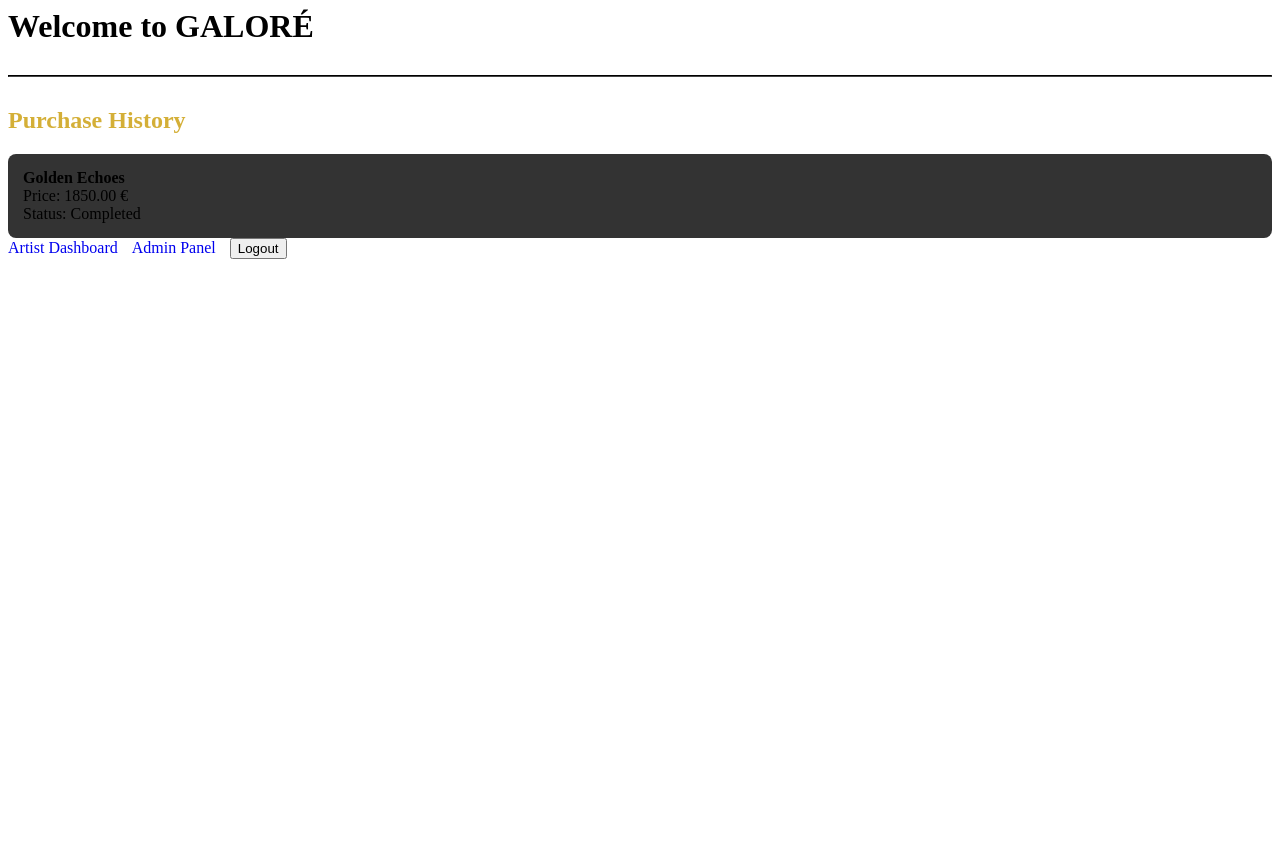
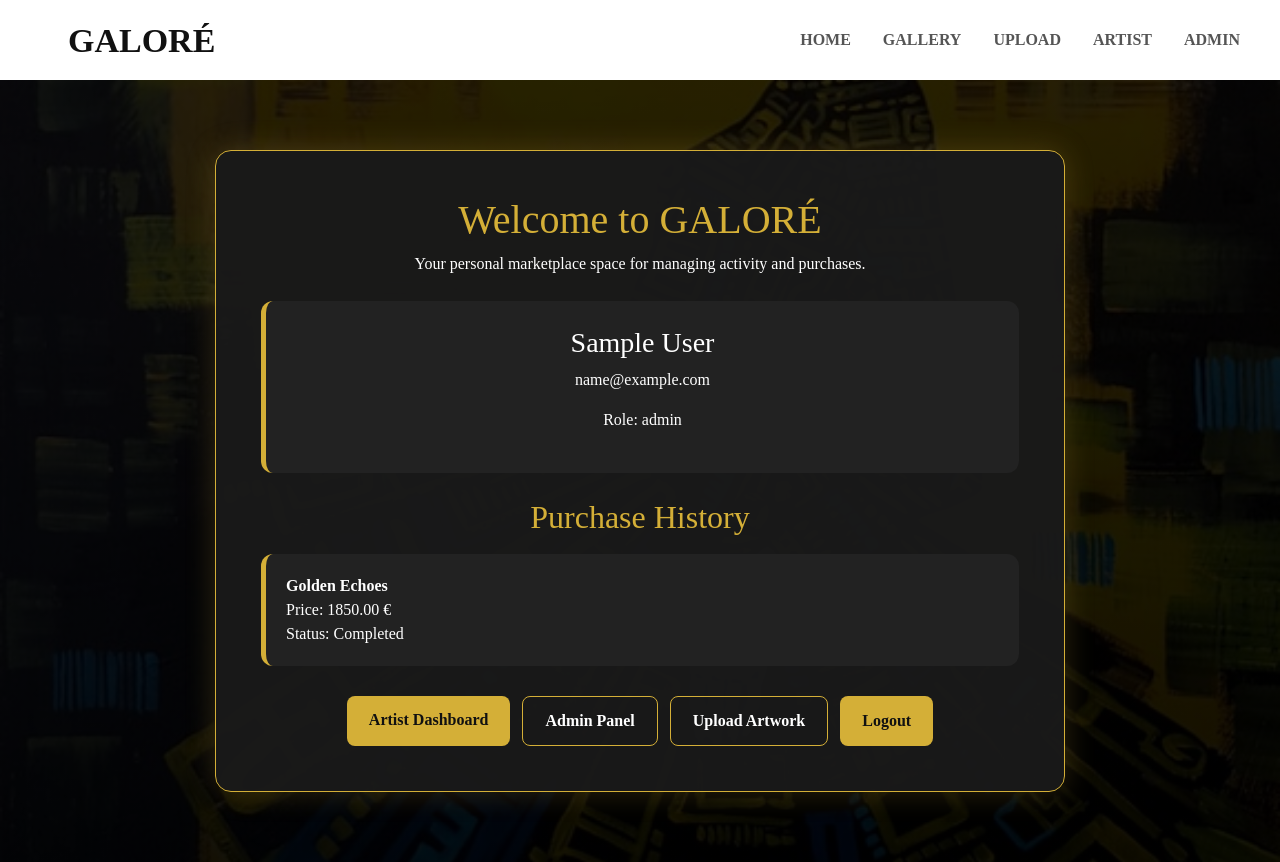
Before and after one commit to irmaorascanin/GALORE, a plain HTML site: page views/profile.html in a window 1280 px wide. Before the commit the page ends 800 px from the top, so only its background shows below. Drawn offline with nearby package versions, Linux system fonts and the light colour scheme; sample sign-in values are in the browser's storage.

Commit message:
profile izmjene

```diff
--- a/views/profile.html
+++ b/views/profile.html
@@ -1,42 +1,196 @@
-<div class="profile-container">
+<!DOCTYPE html>
+<html lang="en">
+<head>
+  <meta charset="UTF-8" />
+  <meta name="viewport" content="width=device-width, initial-scale=1.0"/>
+  <title>Profile – GALORÉ</title>
 
-  <h1>Welcome to GALORÉ</h1>
+  <link href="https://cdn.jsdelivr.net/npm/bootstrap@5.3.0/dist/css/bootstrap.min.css" rel="stylesheet"/>
 
-  <h3 id="user-name"></h3>
-  <p id="user-email"></p>
-  <p id="user-role"></p>
+  <style>
+    body {
+      margin: 0;
+      font-family: 'Cinzel', serif;
+      background: #111;
+      color: white;
+    }
 
-  <hr style="margin:30px 0; border-color:#444;">
+    nav {
+      height: 80px;
+      background: white;
+      display: flex;
+      align-items: center;
+      justify-content: space-between;
+      padding: 0 40px;
+    }
 
-  <h2 style="color:#d4af37;">Purchase History</h2>
+    .logo {
+      color: #111;
+      font-size: 34px;
+      font-weight: bold;
+      text-decoration: none;
+    }
 
-  <div id="orders-container">
+    nav a {
+      color: #555;
+      text-decoration: none;
+      margin-left: 28px;
+      font-weight: bold;
+    }
 
-    <div style="
-      background:#333;
-      padding:15px;
-      margin-top:15px;
-      border-radius:8px;
-    ">
-      <strong>Golden Echoes</strong>
-      <br>
-      Price: 1850.00 €
-      <br>
-      Status: Completed
+    nav a:hover {
+      color: #d4af37;
+    }
+
+    .profile-section {
+      min-height: calc(100vh - 80px);
+      background:
+        linear-gradient(rgba(0,0,0,.85), rgba(0,0,0,.92)),
+        url("../assets/images/golden.jpg");
+      background-size: cover;
+      background-position: center;
+      padding: 70px 20px;
+    }
+
+    .profile-card {
+      max-width: 850px;
+      margin: auto;
+      background: rgba(25,25,25,.96);
+      border: 1px solid #d4af37;
+      border-radius: 16px;
+      padding: 45px;
+      box-shadow: 0 0 30px rgba(212,175,55,.22);
+      text-align: center;
+    }
+
+    h1, h2 {
+      color: #d4af37;
+    }
+
+    .user-box {
+      background: #222;
+      border-radius: 12px;
+      padding: 25px;
+      margin: 25px 0;
+      border-left: 5px solid #d4af37;
+    }
+
+    .history-card {
+      background: #222;
+      padding: 20px;
+      border-radius: 12px;
+      margin-top: 18px;
+      text-align: left;
+      border-left: 5px solid #d4af37;
+    }
+
+    .actions {
+      margin-top: 30px;
+      display: flex;
+      justify-content: center;
+      flex-wrap: wrap;
+      gap: 12px;
+    }
+
+    .btn-gold {
+      background: #d4af37;
+      color: #111;
+      border: none;
+      padding: 12px 22px;
+      border-radius: 8px;
+      font-weight: bold;
+      text-decoration: none;
+      cursor: pointer;
+      transition: .3s;
+    }
+
+    .btn-gold:hover {
+      background: #b8962f;
+      color: #111;
+      transform: scale(1.04);
+    }
+
+    .btn-dark-custom {
+      background: transparent;
+      color: white;
+      border: 1px solid #d4af37;
+      padding: 12px 22px;
+      border-radius: 8px;
+      font-weight: bold;
+      text-decoration: none;
+      cursor: pointer;
+      transition: .3s;
+    }
+
+    .btn-dark-custom:hover {
+      background: #d4af37;
+      color: #111;
+    }
+  </style>
+</head>
+
+<body>
+
+<nav>
+  <a href="../index.html" class="logo">GALORÉ</a>
+  <div>
+    <a href="../index.html">HOME</a>
+    <a href="gallery.html">GALLERY</a>
+    <a href="upload_artwork.html">UPLOAD</a>
+    <a href="artist_dashboard.html">ARTIST</a>
+    <a href="admin.html">ADMIN</a>
+  </div>
+</nav>
+
+<section class="profile-section">
+  <div class="profile-card">
+
+    <h1>Welcome to GALORÉ</h1>
+    <p>Your personal marketplace space for managing activity and purchases.</p>
+
+    <div class="user-box">
+      <h3 id="user-name"></h3>
+      <p id="user-email"></p>
+      <p id="user-role"></p>
+    </div>
+
+    <h2>Purchase History</h2>
+
+    <div id="orders-container">
+      <div class="history-card">
+        <strong>Golden Echoes</strong><br>
+        Price: 1850.00 €<br>
+        Status: Completed
+      </div>
+    </div>
+
+    <div class="actions">
+      <a href="artist_dashboard.html" class="btn-gold">Artist Dashboard</a>
+      <a href="admin.html" class="btn-dark-custom">Admin Panel</a>
+      <a href="upload_artwork.html" class="btn-dark-custom">Upload Artwork</a>
+      <button class="btn-gold" onclick="logout()">Logout</button>
     </div>
 
   </div>
+</section>
 
-  <a href="artist_dashboard.html" class="btn-logout" style="text-decoration:none; display:inline-block; margin-right:10px;">
-  Artist Dashboard
-  </a>
+<script>
+  const user = JSON.parse(localStorage.getItem("user"));
 
-  <a href="admin.html" class="btn-logout" style="text-decoration:none; display:inline-block; margin-right:10px;">
-  Admin Panel
-  </a>
+  if (!user) {
+    window.location.href = "login.html";
+  }
 
-  <button class="btn-logout" onclick="logout()">
-    Logout
-  </button>
+  document.getElementById("user-name").innerText = user.name || "User";
+  document.getElementById("user-email").innerText = user.email || "";
+  document.getElementById("user-role").innerText = "Role: " + (user.role || "USER");
 
-</div>
+  function logout() {
+    localStorage.removeItem("token");
+    localStorage.removeItem("user");
+    window.location.href = "login.html";
+  }
+</script>
+
+</body>
+</html>
```
